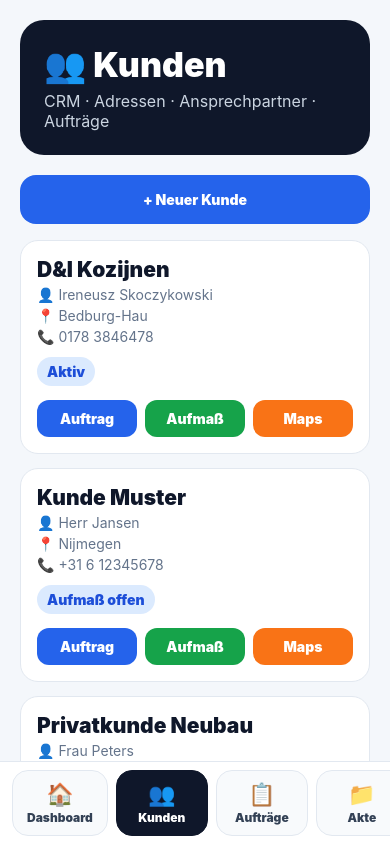
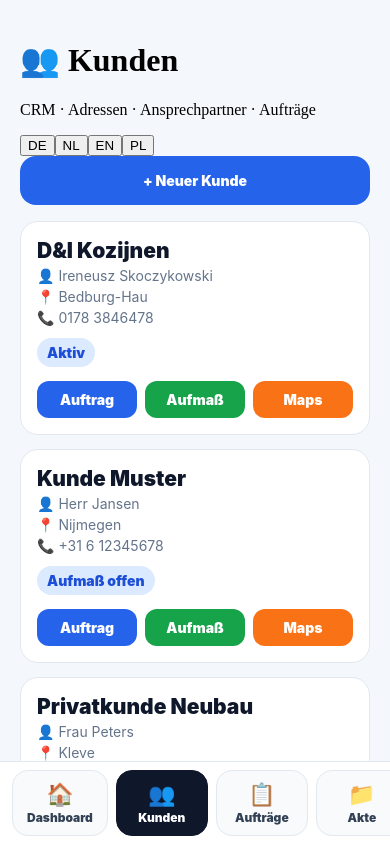
Before and after one commit to iskoczykowski/firmaflow-2, a React Native app: screen / in a window 390 px wide. Both pictures are taken after a click on the element "👥 Kunden". Built offline with nearby package versions, Linux system fonts and the light colour scheme.

Commit message:
Update Header.tsx

```diff
--- a/src/components/Header.tsx
+++ b/src/components/Header.tsx
@@ -1,5 +1,4 @@
-import React from 'react';
-import { View, Text } from 'react-native';
+import LanguageSwitcher from './LanguageSwitcher';
 
 type HeaderProps = {
   title: string;
@@ -8,35 +7,18 @@ type HeaderProps = {
 
 export default function Header({ title, subtitle }: HeaderProps) {
   return (
-    <View
-      style={{
-        backgroundColor: '#0F172A',
-        borderRadius: 24,
-        padding: 24,
-        marginBottom: 20,
-      }}
-    >
-      <Text
-        style={{
-          color: '#FFFFFF',
-          fontSize: 34,
-          fontWeight: '900',
-        }}
-      >
-        {title}
-      </Text>
+    <header className="mb-6 rounded-3xl bg-white p-6 shadow-sm">
+      <div className="flex items-center justify-between gap-4">
+        <div>
+          <h1 className="text-4xl font-black text-slate-900">{title}</h1>
 
-      {subtitle ? (
-        <Text
-          style={{
-            color: '#CBD5E1',
-            fontSize: 16,
-            marginTop: 6,
-          }}
-        >
-          {subtitle}
-        </Text>
-      ) : null}
-    </View>
+          {subtitle ? (
+            <p className="mt-2 text-slate-600">{subtitle}</p>
+          ) : null}
+        </div>
+
+        <LanguageSwitcher />
+      </div>
+    </header>
   );
 }
```
